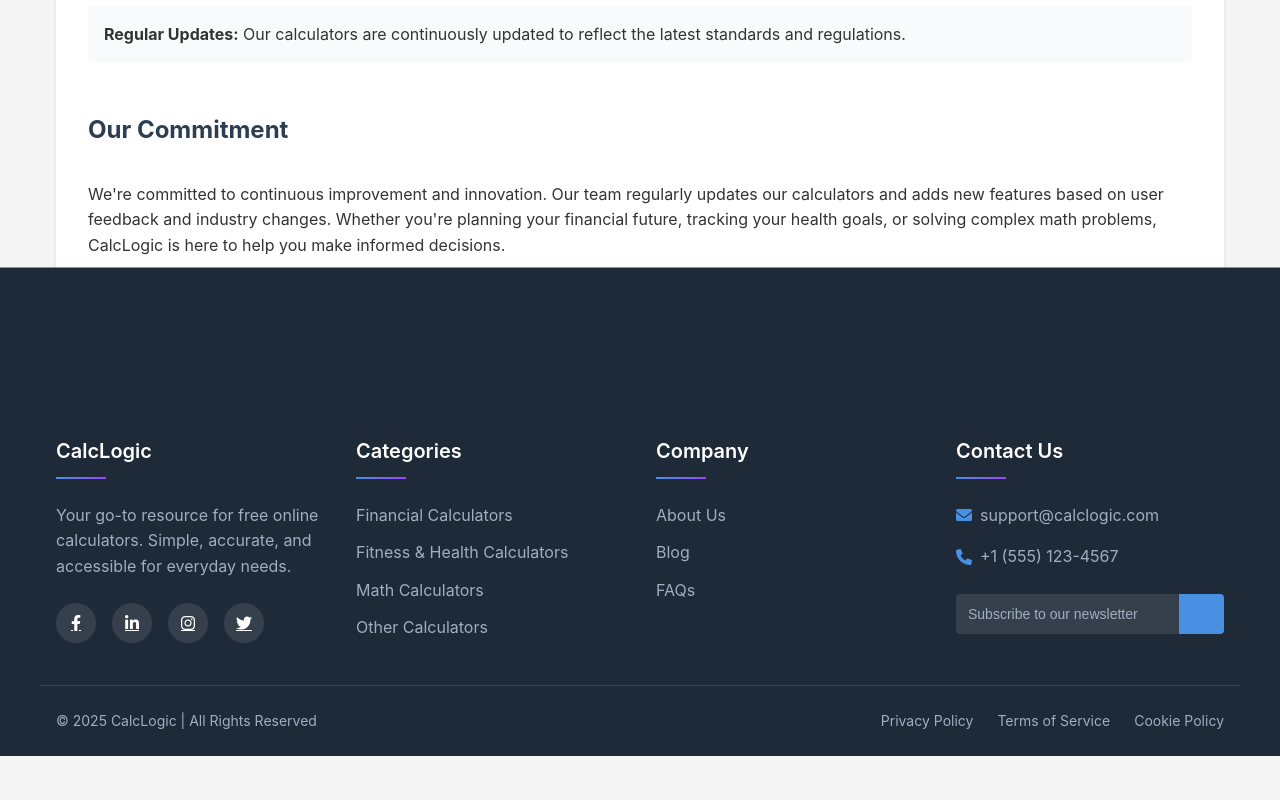
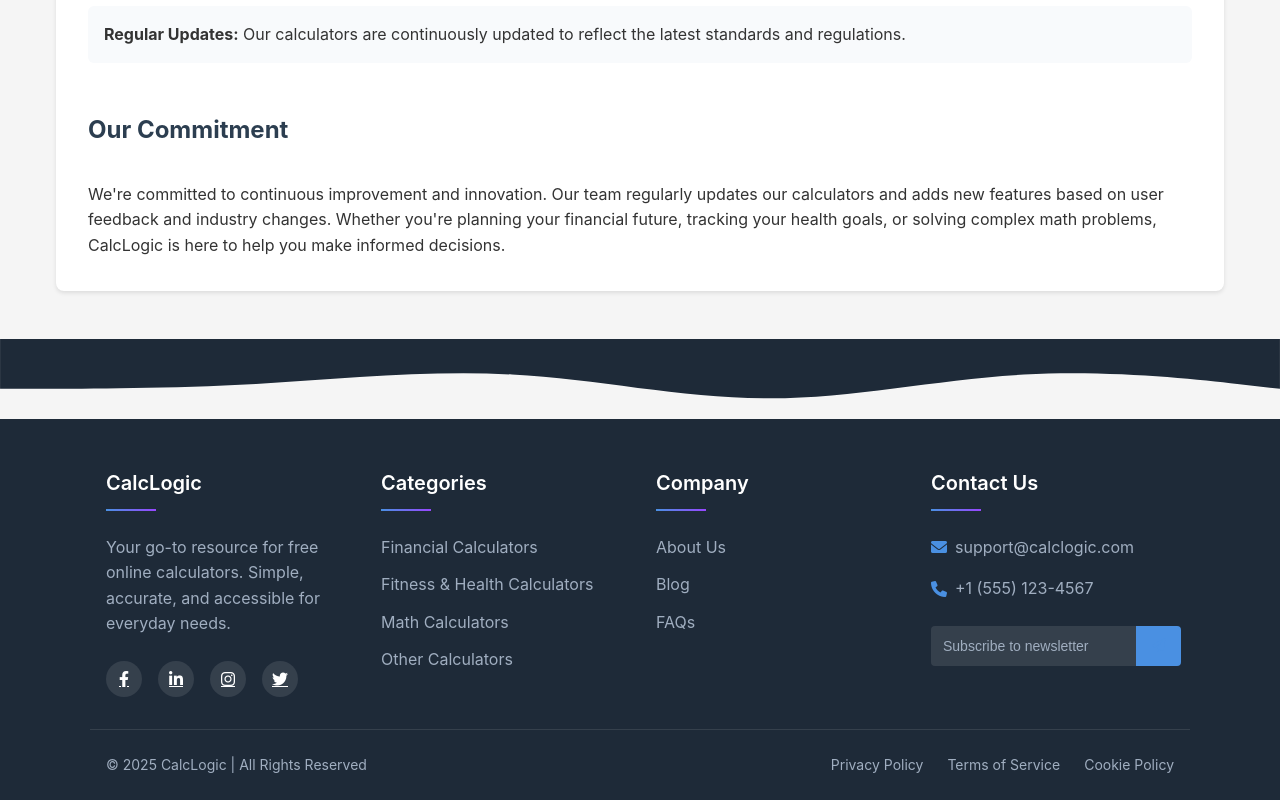
Before and after one commit to sunilkk06/calclogic-app, a React (Vite) app: page /about in a window 1280 px wide. Shown: the part 1740-2540 px from the top of the page. Before the commit the page ends 2496 px from the top, so only its background shows below. Built offline with nearby package versions, Linux system fonts and the light colour scheme.

Commit message:
Improved Footer Design with Fixed Overlap

```diff
--- a/src/components/Footer.jsx
+++ b/src/components/Footer.jsx
@@ -5,8 +5,8 @@ const Footer = () => {
   return (
     <footer className="enhanced-footer">
       <div className="footer-wave">
-        <svg xmlns="http://www.w3.org/2000/svg" viewBox="0 0 1440 320">
-          <path fill="#1e2a38" fillOpacity="1" d="M0,128L48,138.7C96,149,192,171,288,165.3C384,160,480,128,576,128C672,128,768,160,864,165.3C960,171,1056,149,1152,133.3C1248,117,1344,107,1392,101.3L1440,96L1440,320L1392,320C1344,320,1248,320,1152,320C1056,320,960,320,864,320C768,320,672,320,576,320C480,320,384,320,288,320C192,320,96,320,48,320L0,320Z"></path>
+        <svg xmlns="http://www.w3.org/2000/svg" viewBox="0 0 1440 120">
+          <path fill="#1e2a38" fillOpacity="1" d="M0,64L48,69.3C96,75,192,85,288,80C384,75,480,53,576,53.3C672,53,768,75,864,80C960,85,1056,75,1152,69.3C1248,64,1344,64,1392,64L1440,64L1440,120L1392,120C1344,120,1248,120,1152,120C1056,120,960,120,864,120C768,120,672,120,576,120C480,120,384,120,288,120C192,120,96,120,48,120L0,120Z"></path>
         </svg>
       </div>
 
@@ -54,7 +54,7 @@ const Footer = () => {
           <p><i className="fas fa-envelope"></i> support@calclogic.com</p>
           <p><i className="fas fa-phone"></i> +1 (555) 123-4567</p>
           <div className="newsletter">
-            <input type="email" placeholder="Subscribe to our newsletter" />
+            <input type="email" placeholder="Subscribe to newsletter" />
             <button><i className="fas fa-paper-plane"></i></button>
           </div>
         </div>
--- a/src/index.css
+++ b/src/index.css
@@ -409,12 +409,13 @@ th {
     background-color: #1e2a38;
     color: #fff;
     padding-top: 0;
-    margin-top: 6rem;
+    margin-top: 8rem; /* Increased margin to prevent overlap */
+    width: 100%;
 }
 
 .footer-wave {
     position: absolute;
-    top: -120px;
+    top: -80px; /* Adjusted to be closer to footer */
     left: 0;
     width: 100%;
     overflow: hidden;
@@ -423,11 +424,11 @@ th {
 }
 
 .footer-content {
-    max-width: 1200px;
+    max-width: 1100px; /* Narrower width */
     margin: 0 auto;
     padding: 3rem 1rem 2rem;
     display: grid;
-    grid-template-columns: repeat(auto-fit, minmax(250px, 1fr));
+    grid-template-columns: repeat(auto-fit, minmax(220px, 1fr)); /* Smaller minimum width */
     gap: 2rem;
 }
 
@@ -502,8 +503,8 @@ th {
     display: flex;
     align-items: center;
     justify-content: center;
-    width: 40px;
-    height: 40px;
+    width: 36px; /* Slightly smaller */
+    height: 36px; /* Slightly smaller */
     border-radius: 50%;
     background: rgba(255, 255, 255, 0.1);
     color: #fff;
@@ -560,7 +561,7 @@ th {
 }
 
 .footer-bottom {
-    max-width: 1200px;
+    max-width: 1100px; /* Narrower width */
     margin: 0 auto;
     padding: 1.5rem 1rem;
     border-top: 1px solid rgba(255, 255, 255, 0.1);
```
